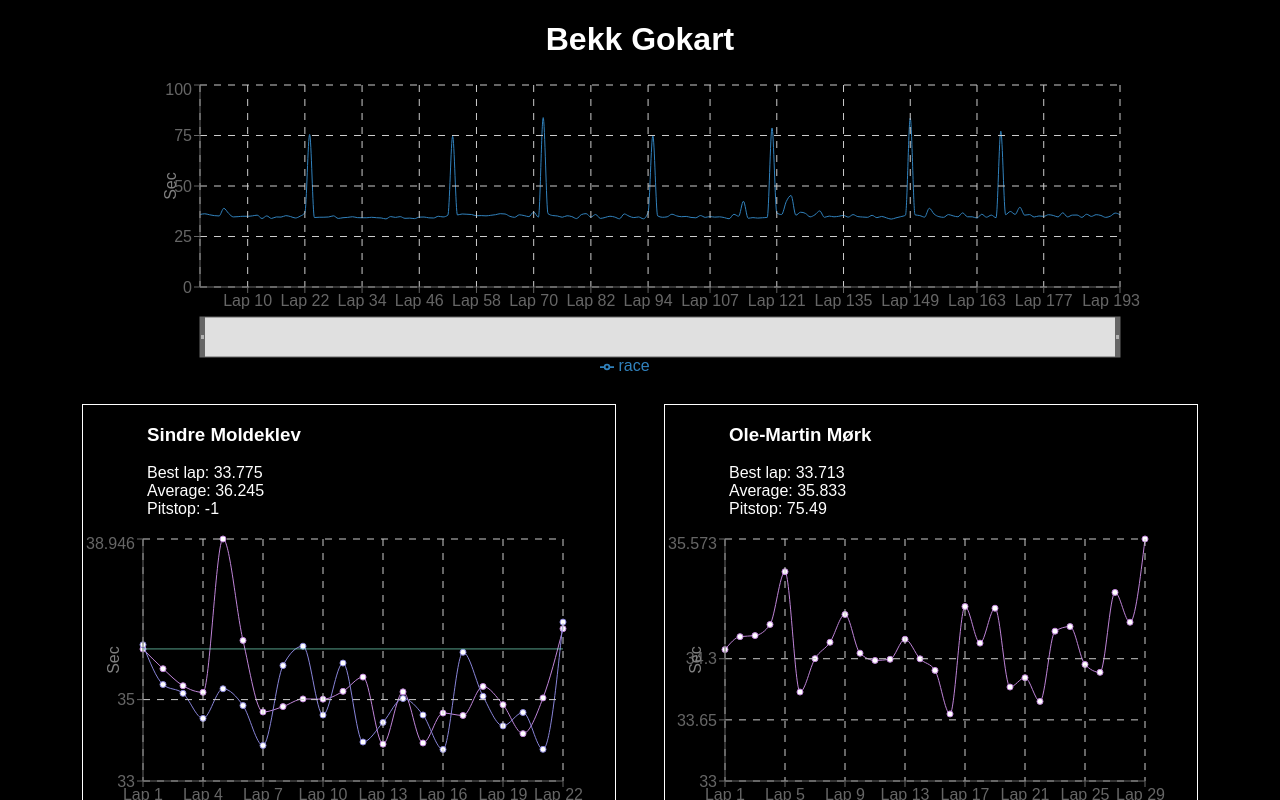
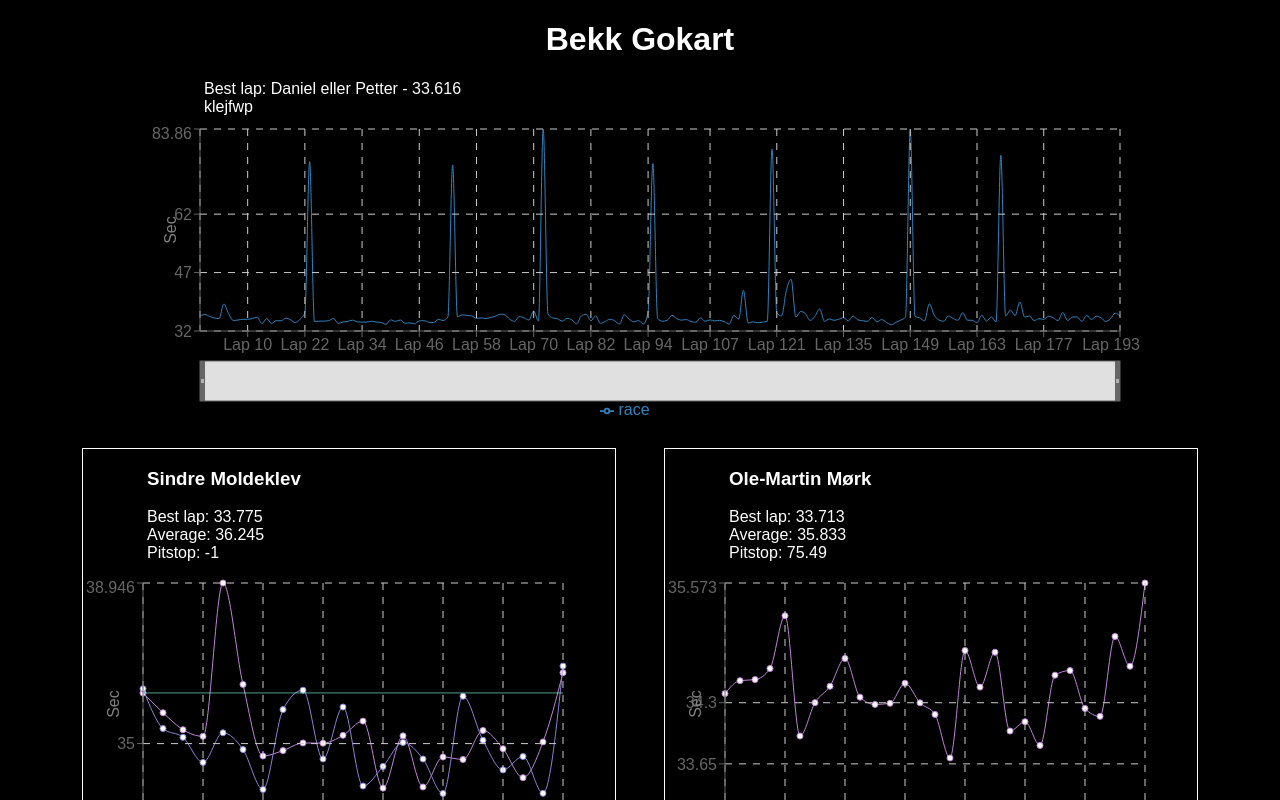
Before and after one commit to MathiasSJacobsen/gokart-stats, a React (Create React App) app: page / in a window 1280 px wide. Shown: the top 800 px of the page. Built offline with nearby package versions, Linux system fonts and the light colour scheme.

Commit message:
Hobby prosjekt har ikke gode commit meldinger

```diff
--- a/src/App.tsx
+++ b/src/App.tsx
@@ -13,6 +13,8 @@ import {
   LineChart,
   Brush,
 } from "recharts";
+import { useEffect, useState } from "react";
+import { getFastestLap } from "./dataCrunshing";
 
 const mapLapTimeToNumber = (lapTime: string) => {
   if (lapTime.length < 7) {
@@ -75,10 +77,7 @@ function transformLapData(data: any[]): SessionData[] {
   return result;
 }
 
-function App() {
-  const data = transformLapData(db);
-
-  const test = () => {
+const getTeamLapData = () => {
   let c = -1;
   return db.flatMap((e) => {
     const times = e.laps.map(mapLapTimeToNumber);
@@ -91,29 +90,52 @@ function App() {
     });
   });
 };
+const getTeamFastestLap = (data: SessionData[]) => {
+  let best: { time: number; name: string } = { name: "test", time: 1000 };
+  data.forEach((e) => {
+    const fastest = getFastestLap(e.laps);
+    if (!best || best.time > fastest) {
+      best = {
+        name: e.name,
+        time: fastest,
+      };
+    }
+  });
+  return best;
+};
+function App() {
+  const data = transformLapData(db);
+
+  const [bestTeamLap, setBestTeamLap] = useState(getTeamFastestLap(data));
 
   return (
     <div>
       <Header />
+
       <StatsContainer>
+        <TeamContainer>
+          <TeamStats>
+            <span>{`Best lap: ${bestTeamLap.name} - ${bestTeamLap.time}`}</span>
+            <span>klejfwp</span>
+          </TeamStats>
+
           <LineChart
             width={1000}
             height={300}
-          data={test()}
+            data={getTeamLapData()}
             margin={{ top: 5, right: 20, bottom: 5, left: 0 }}
           >
             <Line type="monotone" dataKey="race" dot={false} />
-
-          {/* <ReferenceLine y={average} stroke="#8bffde9f" /> */}
             <Legend />
             <CartesianGrid stroke="#ccc" strokeDasharray="7 7" />
             <XAxis dataKey="name" />
-          <YAxis label={{ value: "Sec", angle: -90 }} />
+            <YAxis label={{ value: "Sec", angle: -90 }} domain={[32]} />
             <Tooltip />
             <Brush />
           </LineChart>
+        </TeamContainer>
         {data.map((e) => (
-          <Stats user={e} />
+          <Stats key={e.name} user={e} />
         ))}
       </StatsContainer>
     </div>
@@ -128,6 +150,18 @@ const Header = () => {
   );
 };
 
+const TeamContainer = styled.div`
+  display: flex;
+  flex-direction: column;
+`;
+
+const TeamStats = styled.div`
+  display: flex;
+  flex-direction: column;
+  padding: 0 0 0 4rem;
+  margin-bottom: 0.5rem;
+`;
+
 const HeaderContainer = styled.div`
   width: 100%;
   display: flex;
--- a/src/Stats.tsx
+++ b/src/Stats.tsx
@@ -10,7 +10,8 @@ import {
   ReferenceLine,
 } from "recharts";
 import styled from "styled-components/macro";
-import { ChartType, SessionData, Session } from "./Types";
+import { getFastestLap, getAverageLapsTime, getPitstop } from "./dataCrunshing";
+import { SessionData, Session } from "./Types";
 
 type Props = {
   user: SessionData;
@@ -21,7 +22,7 @@ export const Stats = ({ user }: Props) => {
 
   useEffect(() => {
     setFastestLap(getFastestLap(data.laps));
-    setAverage(getAverage(data.laps));
+    setAverage(getAverageLapsTime(data.laps));
     setPitstop(getPitstop(data.laps));
   }, [data]);
 
@@ -71,31 +72,6 @@ export const Stats = ({ user }: Props) => {
   );
 };
 
-const getPitstop = (chartData: ChartType) => {
-  // @TODO: Fix null assertion
-  return chartData[0].SESSION_ONE! > 60 ? chartData[0].SESSION_ONE! : -1;
-};
-
-const getFastestLap = (chartData: ChartType) => {
-  // @TODO: Fix null assertion
-  return [
-    ...chartData.map((e) => e.SESSION_ONE),
-    ...chartData.map((e) => e.SESSION_TWO),
-  ]
-    .filter((val) => val !== undefined)
-    .sort((a, b) => a! - b!)
-    .at(0)!;
-};
-
-const getAverage = (chartData: ChartType) => {
-  // @TODO: Fix null assertion
-  const laps = [
-    ...chartData.map((e) => e.SESSION_ONE),
-    ...chartData.map((e) => e.SESSION_TWO),
-  ].filter((val) => val !== undefined)!;
-  return laps.reduce((pre, val) => pre! + val!, 0)! / laps.length;
-};
-
 const StatContainer = styled.div`
   display: flex;
   flex-direction: column;
--- /dev/null
+++ b/src/dataCrunshing.ts
@@ -0,0 +1,26 @@
+import { ChartType } from "./Types";
+
+export const getPitstop = (chartData: ChartType) => {
+  // @TODO: Fix null assertion
+  return chartData[0].SESSION_ONE! > 60 ? chartData[0].SESSION_ONE! : -1;
+};
+
+export const getFastestLap = (chartData: ChartType) => {
+  // @TODO: Fix null assertion
+  return [
+    ...chartData.map((e) => e.SESSION_ONE),
+    ...chartData.map((e) => e.SESSION_TWO),
+  ]
+    .filter((val) => val !== undefined)
+    .sort((a, b) => a! - b!)
+    .at(0)!;
+};
+
+export const getAverageLapsTime = (chartData: ChartType) => {
+  // @TODO: Fix null assertion
+  const laps = [
+    ...chartData.map((e) => e.SESSION_ONE),
+    ...chartData.map((e) => e.SESSION_TWO),
+  ].filter((val) => val !== undefined)!;
+  return laps.reduce((pre, val) => pre! + val!, 0)! / laps.length;
+};
```
Lines whose indentation alone changed are shown as unchanged.
